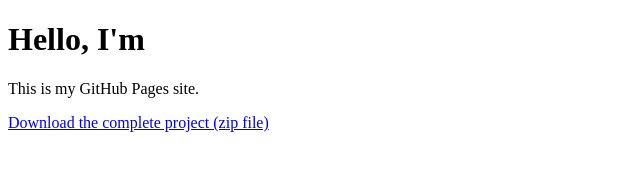
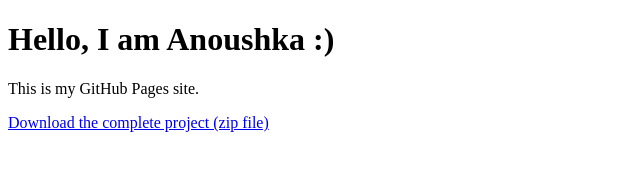
Before and after one commit to Anoushka5050/Anoushka5050.github.io, a plain HTML site: page index.html in a window 1280 px wide. Shown: the whole page, without its empty margins (0-640 px from the left). Drawn offline with Linux system fonts and the light colour scheme.

Commit message:
Update index.html

```diff
--- a/index.html
+++ b/index.html
@@ -4,10 +4,12 @@
     <title>Welcome to My GitHub Page</title>
 </head>
 <body>
-    <h1>Hello, I'm <Your Name></h1>
+    <h1>Hello, I am Anoushka :)</h1>
     <p>This is my GitHub Pages site.</p>
+
+    <!-- Add the download link inside the body -->
+    <a href="https://github.com/Anoushka5050/Python-hw/releases/download/pythonproject/Final.Project.Complete.zip.zip" target="_blank">
+        Download the complete project (zip file)
+    </a>
 </body>
 </html>
-<a href="https://github.com/Anoushka5050/Python-hw/releases/download/pythonproject/Final.Project.Complete.zip.zip" target="_blank">
-  Download the complete project (zip file)
-</a>
```
